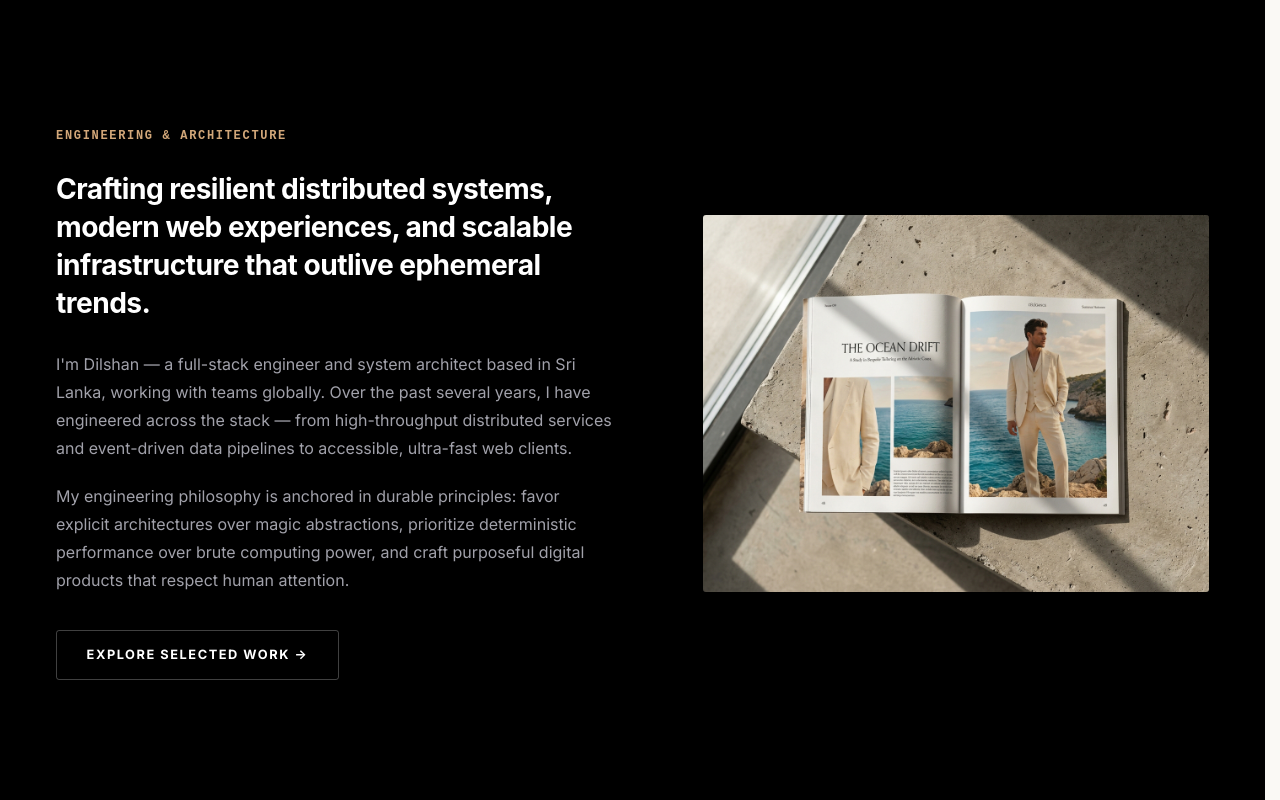
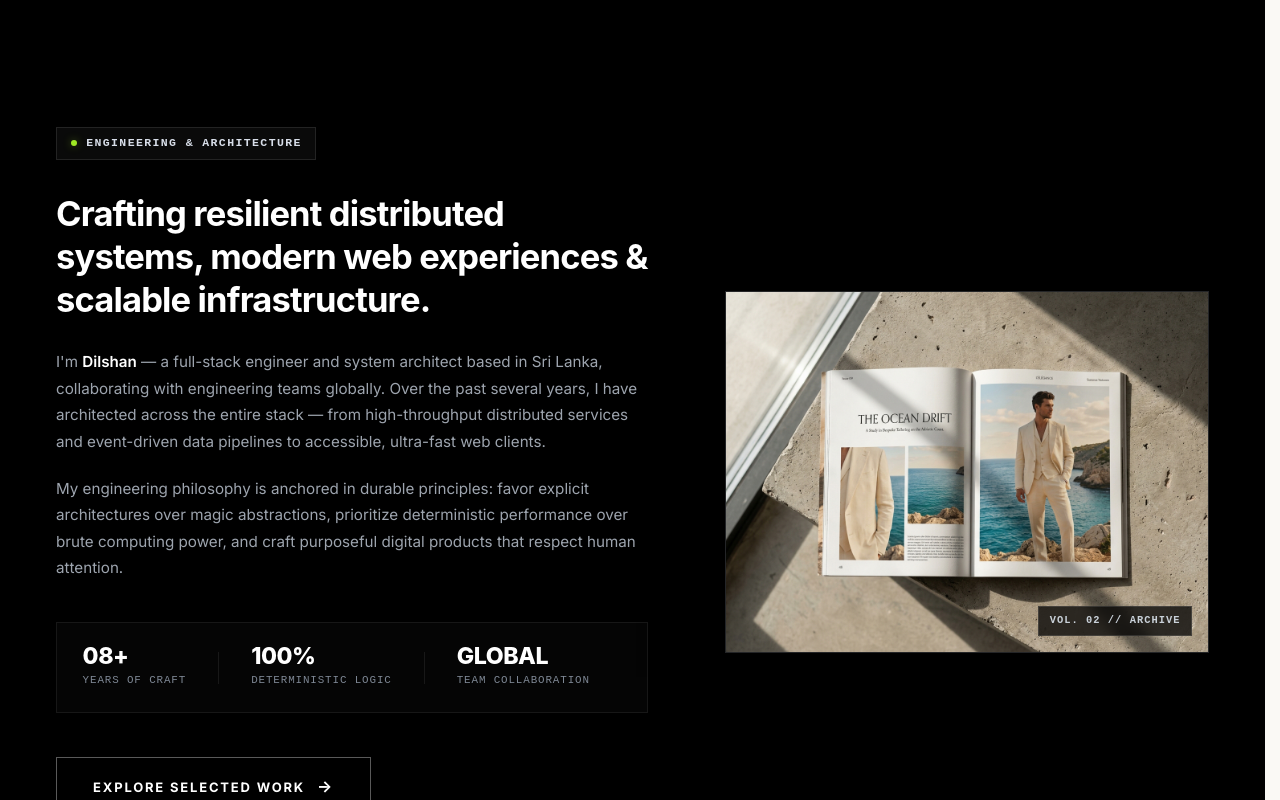
Before and after one commit to dilshandevxx/dilshan-personal-portfolio, a Next.js app: page / in a window 1280 px wide. Shown: the part 980-1780 px from the top of the page. Built offline with nearby package versions, Linux system fonts and the light colour scheme; a web font is replaced by a local one.

Commit message:
style(about): redesign About Me section with clean editorial layout, metric strip, and square CTA

```diff
--- a/src/components/cover/sections/AboutMe.module.css
+++ b/src/components/cover/sections/AboutMe.module.css
@@ -1,4 +1,4 @@
-/* Clean Modern About Section (Matching SkyLabs Reference) */
+/* Clean Modern About Section (Refined SkyLabs Editorial Aesthetic) */
 .aboutSection {
   background-color: #000000;
   padding: 8.5rem 3.5rem 9.5rem;
@@ -29,15 +29,15 @@
 
 .grid {
   display: grid;
-  grid-template-columns: 1.05fr 0.95fr;
+  grid-template-columns: 1.1fr 0.9fr;
   align-items: center;
-  gap: 5.5rem;
+  gap: clamp(3.5rem, 6vw, 6.5rem);
 }
 
 @media (max-width: 990px) {
   .grid {
     grid-template-columns: 1fr;
-    gap: 3.5rem;
+    gap: 4rem;
   }
 }
 
@@ -54,47 +54,128 @@
   flex-direction: column;
   align-items: flex-start;
   text-align: left;
-  max-width: 580px;
+  max-width: 620px;
 }
 
+/* Refined Minimalist Badge */
 .accentBadge {
   display: inline-flex;
   align-items: center;
-  gap: 0.5rem;
+  gap: 0.6rem;
+  padding: 0.38rem 0.85rem;
+  background: rgba(255, 255, 255, 0.04);
+  border: 1px solid rgba(255, 255, 255, 0.1);
+  border-radius: 0; /* Strictly square corners */
   font-family: var(--font-mono, monospace);
-  font-size: 0.75rem;
+  font-size: 0.72rem;
   font-weight: 600;
-  letter-spacing: 0.14em;
+  letter-spacing: 0.12em;
   text-transform: uppercase;
-  color: #d2a779;
-  margin-bottom: 1.5rem;
+  color: #d8dee9;
+  margin-bottom: 2rem;
 }
 
+.accentDot {
+  width: 6px;
+  height: 6px;
+  border-radius: 50%;
+  background-color: #9fe824; /* Subtle neon green dot */
+  display: inline-block;
+  box-shadow: 0 0 8px rgba(159, 232, 36, 0.4);
+}
+
+/* Bold Editorial Headline */
 .leadText {
   color: #ffffff;
   font-family: var(--font-display, "Plus Jakarta Sans", "Outfit", -apple-system, sans-serif);
-  font-size: clamp(1.4rem, 2.2vw, 1.95rem);
+  font-size: clamp(1.65rem, 2.7vw, 2.35rem);
   font-weight: 700;
-  line-height: 1.35;
-  letter-spacing: -0.02em;
+  line-height: 1.25;
+  letter-spacing: -0.025em;
   margin: 0 0 1.75rem;
 }
 
+/* Clean Structured Narrative */
 .paragraphs {
   display: flex;
   flex-direction: column;
   gap: 1.25rem;
-  margin-bottom: 2.25rem;
+  margin-bottom: 2.5rem;
 }
 
 .paragraphs p {
-  color: #a1a1aa;
+  color: #9da4ae;
   font-family: var(--font-body, "Inter", -apple-system, BlinkMacSystemFont, sans-serif);
-  font-size: clamp(1rem, 1.1vw, 1.1rem);
+  font-size: clamp(0.95rem, 1.05vw, 1.05rem);
   line-height: 1.75;
   margin: 0;
 }
 
+.nameHighlight {
+  color: #ffffff;
+  font-weight: 600;
+}
+
+/* Minimalist 3-Column Architectural Metrics */
+.statsStrip {
+  display: flex;
+  align-items: center;
+  gap: 2rem;
+  padding: 1.4rem 1.6rem;
+  background: rgba(255, 255, 255, 0.02);
+  border: 1px solid rgba(255, 255, 255, 0.07);
+  border-radius: 0; /* Strictly square corners */
+  margin-bottom: 2.75rem;
+  width: 100%;
+  box-sizing: border-box;
+}
+
+@media (max-width: 600px) {
+  .statsStrip {
+    flex-direction: column;
+    align-items: flex-start;
+    gap: 1.25rem;
+    padding: 1.25rem;
+  }
+}
+
+.statBox {
+  display: flex;
+  flex-direction: column;
+  gap: 0.25rem;
+}
+
+.statNumber {
+  color: #ffffff;
+  font-family: var(--font-display, "Plus Jakarta Sans", sans-serif);
+  font-size: 1.45rem;
+  font-weight: 800;
+  letter-spacing: -0.02em;
+  line-height: 1;
+}
+
+.statLabel {
+  color: #7e8794;
+  font-family: var(--font-mono, monospace);
+  font-size: 0.68rem;
+  font-weight: 500;
+  letter-spacing: 0.08em;
+  text-transform: uppercase;
+}
+
+.statDivider {
+  width: 1px;
+  height: 32px;
+  background: rgba(255, 255, 255, 0.08);
+}
+
+@media (max-width: 600px) {
+  .statDivider {
+    display: none;
+  }
+}
+
+/* Action Button: Strictly Rectangular */
 .actionRow {
   display: flex;
   align-items: center;
@@ -104,19 +185,20 @@
   display: inline-flex;
   align-items: center;
   justify-content: center;
-  gap: 0.5rem;
-  padding: 0.85rem 1.85rem;
+  gap: 0.75rem;
+  padding: 1rem 2.25rem;
   background-color: transparent;
   color: #ffffff;
-  border: 1px solid rgba(255, 255, 255, 0.25);
-  border-radius: 3px;
+  border: 1px solid rgba(255, 255, 255, 0.35);
+  border-radius: 0 !important; /* STRICTLY RECTANGULAR */
   font-family: var(--font-body, -apple-system, sans-serif);
-  font-size: 0.8rem;
+  font-size: 0.8125rem;
   font-weight: 700;
-  letter-spacing: 0.12em;
+  letter-spacing: 0.14em;
   text-transform: uppercase;
   text-decoration: none;
-  transition: all 0.25s ease;
+  transition: all 0.25s cubic-bezier(0.16, 1, 0.3, 1);
+  cursor: pointer;
 }
 
 .actionButton:hover {
@@ -124,7 +206,17 @@
   color: #000000;
   border-color: #ffffff;
   transform: translateY(-2px);
-  box-shadow: 0 10px 25px rgba(255, 255, 255, 0.15);
+  box-shadow: 0 12px 28px rgba(255, 255, 255, 0.1);
+}
+
+.arrowIcon {
+  font-size: 1rem;
+  transition: transform 0.25s ease;
+  display: inline-block;
+}
+
+.actionButton:hover .arrowIcon {
+  transform: translateX(4px);
 }
 
 /* Right Column: Open Magazine Spread Image */
@@ -138,11 +230,12 @@
 .imageFrame {
   position: relative;
   width: 100%;
-  max-width: 660px;
+  max-width: 640px;
   aspect-ratio: 1200 / 896;
   overflow: hidden;
-  border-radius: 3px;
-  box-shadow: 0 24px 60px rgba(0, 0, 0, 0.8);
+  border-radius: 0; /* STRICTLY SQUARE */
+  border: 1px solid rgba(255, 255, 255, 0.08);
+  box-shadow: 0 24px 60px rgba(0, 0, 0, 0.85);
   background-color: #111215;
 }
 
@@ -151,9 +244,29 @@
   height: 100%;
   object-fit: cover;
   display: block;
+  border-radius: 0;
   transition: transform 0.75s cubic-bezier(0.16, 1, 0.3, 1);
 }
 
 .imageFrame:hover .magazinePhoto {
   transform: scale(1.025);
 }
+
+.imageCornerTag {
+  position: absolute;
+  bottom: 1rem;
+  right: 1rem;
+  padding: 0.35rem 0.65rem;
+  background: rgba(0, 0, 0, 0.75);
+  backdrop-filter: blur(8px);
+  -webkit-backdrop-filter: blur(8px);
+  border: 1px solid rgba(255, 255, 255, 0.12);
+  border-radius: 0;
+  font-family: var(--font-mono, monospace);
+  font-size: 0.65rem;
+  font-weight: 600;
+  letter-spacing: 0.1em;
+  color: #c9d1d9;
+  text-transform: uppercase;
+  pointer-events: none;
+}
--- a/src/components/cover/sections/AboutMe.tsx
+++ b/src/components/cover/sections/AboutMe.tsx
@@ -11,47 +11,71 @@ export default function AboutMe() {
     <section className={styles.aboutSection} id="about-me" aria-label="About Dilshan">
       <div className={styles.container}>
         <div className={styles.grid}>
-          {/* Left Side: Clean Modern Bio Description (No Title, Pure Modern Typography) */}
+          {/* Left Column: Clean Modern Editorial Bio */}
           <motion.div
             className={styles.leftColumn}
-            initial={{ opacity: 0, y: 25 }}
+            initial={{ opacity: 0, y: 24 }}
             whileInView={{ opacity: 1, y: 0 }}
-            viewport={{ once: true, margin: "-80px" }}
-            transition={{ duration: 0.8, ease: [0.16, 1, 0.3, 1] }}
+            viewport={{ once: true, margin: "-60px" }}
+            transition={{ duration: 0.7, ease: [0.16, 1, 0.3, 1] }}
           >
             <div className={styles.textBlock}>
+              {/* Refined Minimalist Badge */}
               <div className={styles.accentBadge}>
+                <span className={styles.accentDot} aria-hidden="true" />
                 <span>ENGINEERING &amp; ARCHITECTURE</span>
               </div>
 
-              <p className={styles.leadText}>
-                Crafting resilient distributed systems, modern web experiences, and scalable infrastructure that outlive ephemeral trends.
-              </p>
+              {/* Bold Editorial Headline */}
+              <h2 className={styles.leadText}>
+                Crafting resilient distributed systems, modern web experiences &amp; scalable infrastructure.
+              </h2>
 
+              {/* Clean Structured Narrative */}
               <div className={styles.paragraphs}>
                 <p>
-                  I&apos;m Dilshan — a full-stack engineer and system architect based in Sri Lanka, working with teams globally. Over the past several years, I have engineered across the stack — from high-throughput distributed services and event-driven data pipelines to accessible, ultra-fast web clients.
+                  I&apos;m <span className={styles.nameHighlight}>Dilshan</span> — a full-stack engineer and system architect based in Sri Lanka, collaborating with engineering teams globally. Over the past several years, I have architected across the entire stack — from high-throughput distributed services and event-driven data pipelines to accessible, ultra-fast web clients.
                 </p>
                 <p>
                   My engineering philosophy is anchored in durable principles: favor explicit architectures over magic abstractions, prioritize deterministic performance over brute computing power, and craft purposeful digital products that respect human attention.
                 </p>
               </div>
 
+              {/* Minimalist 3-Column Architectural Metrics */}
+              <div className={styles.statsStrip}>
+                <div className={styles.statBox}>
+                  <span className={styles.statNumber}>08+</span>
+                  <span className={styles.statLabel}>Years of Craft</span>
+                </div>
+                <div className={styles.statDivider} aria-hidden="true" />
+                <div className={styles.statBox}>
+                  <span className={styles.statNumber}>100%</span>
+                  <span className={styles.statLabel}>Deterministic Logic</span>
+                </div>
+                <div className={styles.statDivider} aria-hidden="true" />
+                <div className={styles.statBox}>
+                  <span className={styles.statNumber}>GLOBAL</span>
+                  <span className={styles.statLabel}>Team Collaboration</span>
+                </div>
+              </div>
+
+              {/* Strictly Rectangular Action Button */}
               <div className={styles.actionRow}>
                 <Link href="#projects" className={styles.actionButton}>
-                  Explore Selected Work &rarr;
+                  <span>EXPLORE SELECTED WORK</span>
+                  <span className={styles.arrowIcon} aria-hidden="true">&rarr;</span>
                 </Link>
               </div>
             </div>
           </motion.div>
 
-          {/* Right Side: Editorial Open Magazine Spread Image */}
+          {/* Right Column: Editorial Open Magazine Spread Image */}
           <motion.div
             className={styles.rightColumn}
-            initial={{ opacity: 0, y: 35 }}
+            initial={{ opacity: 0, y: 32 }}
             whileInView={{ opacity: 1, y: 0 }}
-            viewport={{ once: true, margin: "-80px" }}
-            transition={{ duration: 0.9, delay: 0.15, ease: [0.16, 1, 0.3, 1] }}
+            viewport={{ once: true, margin: "-60px" }}
+            transition={{ duration: 0.8, delay: 0.15, ease: [0.16, 1, 0.3, 1] }}
           >
             <div className={styles.imageFrame}>
               <Image
@@ -63,6 +87,9 @@ export default function AboutMe() {
                 className={styles.magazinePhoto}
                 sizes="(max-width: 900px) 100vw, (max-width: 1400px) 50vw, 680px"
               />
+              <div className={styles.imageCornerTag}>
+                <span>VOL. 02 // ARCHIVE</span>
+              </div>
             </div>
           </motion.div>
         </div>
```
